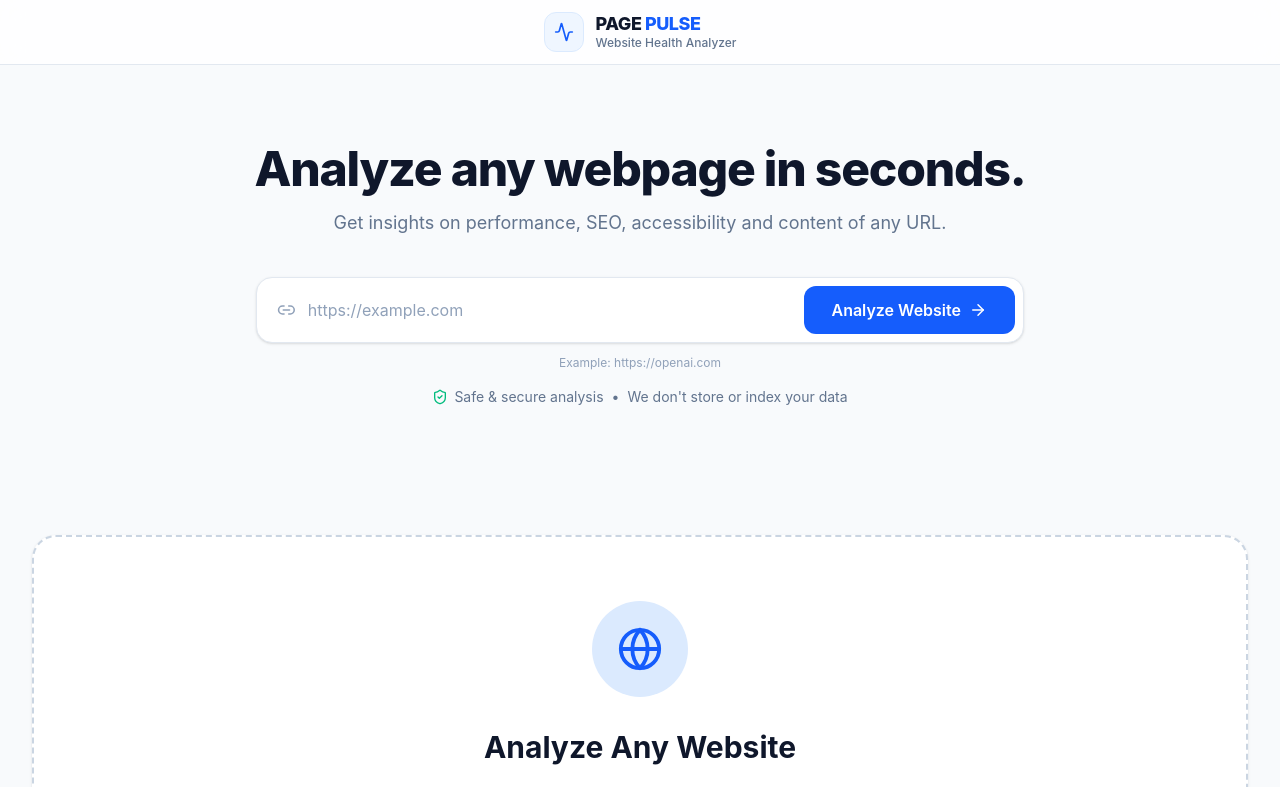
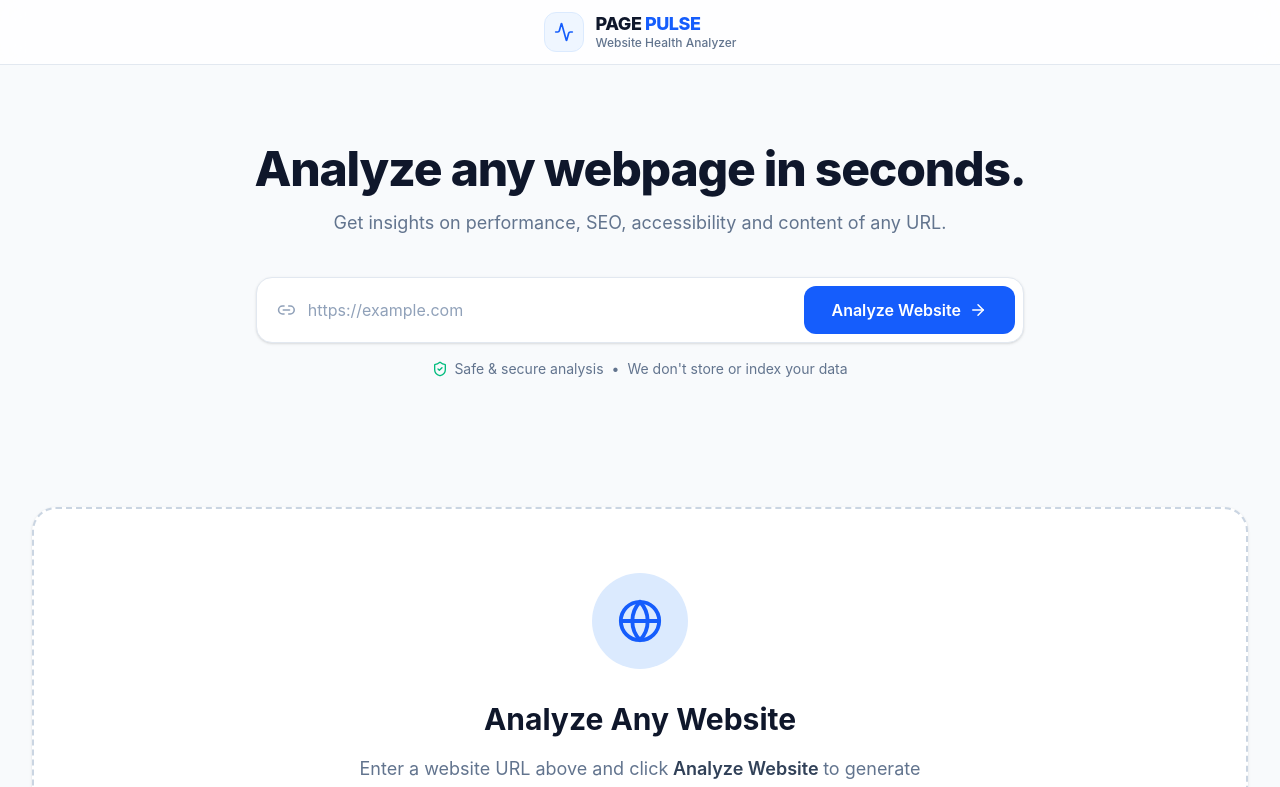
Before and after one commit to mugunthan17/page-pulse, a React (Vite) app in the folder PagePulse-FrontEnd/: page / in a window 1280 px wide. Shown: the top 787 px of the page. Built offline with nearby package versions, Linux system fonts and the light colour scheme.

Commit message:
modified hero section

```diff
--- a/PagePulse-FrontEnd/src/components/hero/Hero.jsx
+++ b/PagePulse-FrontEnd/src/components/hero/Hero.jsx
@@ -153,14 +153,6 @@ const Hero = ({
           </p>
         )}
 
-        {/* Helper */}
-
-        {!error && (
-          <p className="mt-3 text-center text-xs text-slate-400">
-            Example: https://openai.com
-          </p>
-        )}
-
         {/* Footer */}
 
         <div className="mt-4 flex flex-wrap items-center justify-center gap-x-2 gap-y-1 text-sm text-slate-500">
```
